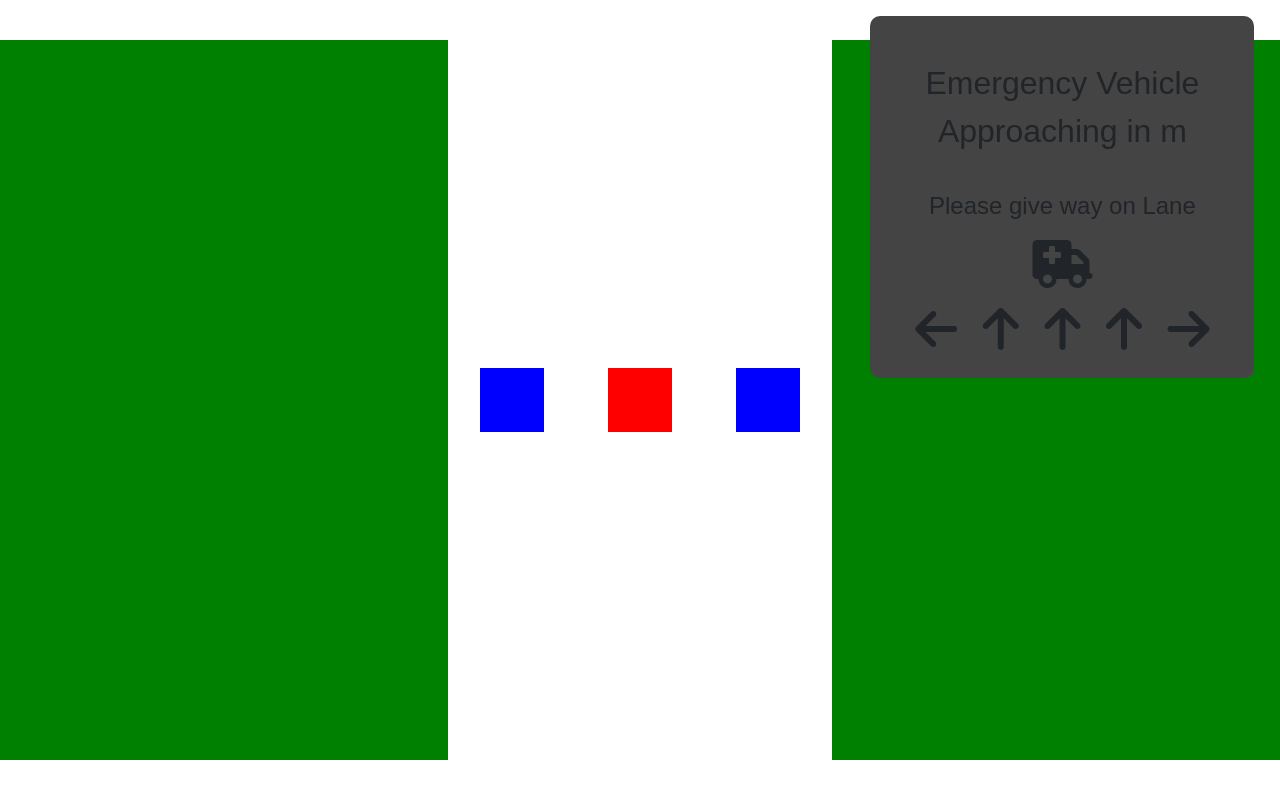
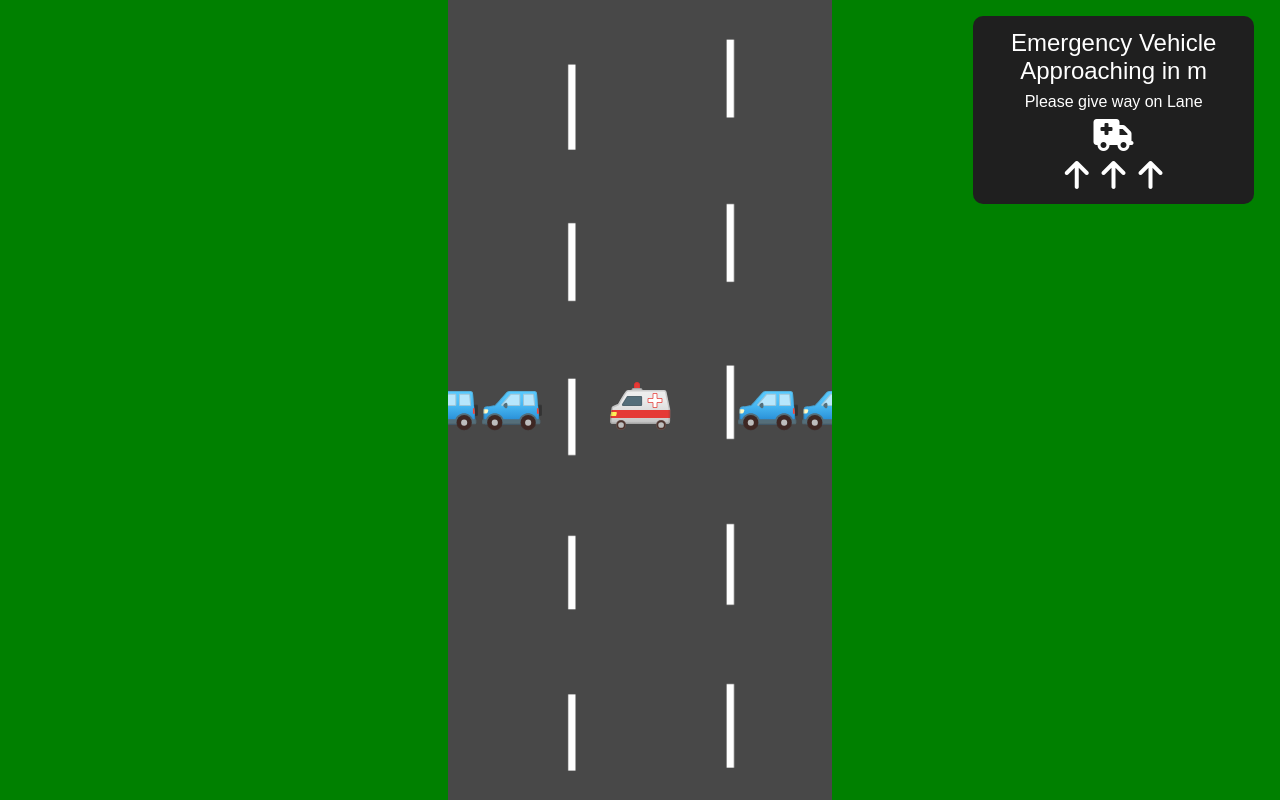
Before and after one commit to FishPain/mesos, a Flask app: page /game in a window 1280 px wide. Run offline with Flask 3, Linux system fonts and the light colour scheme.

Commit message:
feat: added game

```diff
--- a/app/static/js/game.js
+++ b/app/static/js/game.js
@@ -45,14 +45,22 @@ document.addEventListener('DOMContentLoaded', function () {
         var overlayBounds = overlay.getBoundingClientRect();
         var block3 = document.getElementById('block3');
         var block4 = document.getElementById('block4');
+        var block5 = document.getElementById('block5');
+        var block6 = document.getElementById('block6');
 
-        // 5vw to the right of the overlay for block3
+        // 5vw to the right of the overlay for block3 and block5
         block3.style.left = `${overlayBounds.right + 5 * (window.innerWidth / 100)}px`;
         block3.style.top = `${overlayBounds.top}px`;
 
-        // 5vw to the left of the overlay for block4, considering its own width
+        block5.style.left = `${overlayBounds.right + 10 * (window.innerWidth / 100)}px`;
+        block5.style.top = `${overlayBounds.top}px`;
+
+        // 5vw to the left of the overlay for block4 and block6, considering its own width
         block4.style.left = `${overlayBounds.left - block4.offsetWidth - 5 * (window.innerWidth / 100)}px`;
         block4.style.top = `${overlayBounds.top}px`;
+
+        block6.style.left = `${overlayBounds.left - block6.offsetWidth - 10 * (window.innerWidth / 100)}px`;
+        block6.style.top = `${overlayBounds.top}px`;
     }
 
     function handleMouseDown(e) {
--- a/app/templates/game.html
+++ b/app/templates/game.html
@@ -5,12 +5,6 @@
     <meta charset="UTF-8">
     <meta name="viewport" content="width=device-width, initial-scale=1.0">
     <link rel="stylesheet" href="https://cdnjs.cloudflare.com/ajax/libs/font-awesome/6.0.0-beta3/css/all.min.css">
-    <link href="https://cdn.jsdelivr.net/npm/bootstrap@5.3.3/dist/css/bootstrap.min.css" rel="stylesheet"
-        integrity="sha384-QWTKZyjpPEjISv5WaRU9OFeRpok6YctnYmDr5pNlyT2bRjXh0JMhjY6hW+ALEwIH" crossorigin="anonymous">
-    <script src="https://cdn.jsdelivr.net/npm/bootstrap@5.3.3/dist/js/bootstrap.bundle.min.js"
-        integrity="sha384-YvpcrYf0tY3lHB60NNkmXc5s9fDVZLESaAA55NDzOxhy9GkcIdslK1eN7N6jIeHz"
-        crossorigin="anonymous"></script>
-
     <title>Draggable Overlay</title>
     <style>
         body {
@@ -19,9 +13,7 @@
             font-family: Arial, sans-serif;
             display: flex;
             justify-content: flex-end;
-            /* Align items to the right */
             align-items: flex-start;
-            /* Align items to the top */
             height: 100vh;
             width: 100vw;
         }
@@ -29,94 +21,148 @@
         #overlay,
         .draggable {
             width: 5vw;
-            /* Responsive width */
             height: 5vw;
-            /* Responsive height, keeping aspect ratio square */
-            background: red;
+            background: transparent;
             position: absolute;
             touch-action: none;
-            /* Prevents native touch actions like scrolling and zooming */
+            background-image: url("static/assets/ambulance.svg");
+            background-size: contain;
+            background-repeat: no-repeat;
         }
 
         .block {
             width: 35vw;
-            /* Responsive width */
-            height: 90vh;
-            /* Responsive height */
+            height: 100%;
             position: absolute;
-            top: 5vh;
-            /* Responsive top spacing */
             background: green;
         }
 
         #block1 {
             left: 0;
-            height: 90vh;
         }
 
         #block2 {
             right: 0;
-            height: 90vh;
         }
 
-        .draggable {
-            background: red;
-            /* Different color to distinguish draggables */
+        .car {
+            width: 5vw;
+            height: 5vw;
+            position: absolute;
+            background: transparent;
+            background-size: contain;
+            background-repeat: no-repeat;
+            background-image: url("static/assets/car.svg");
         }
 
-        #block3,
-        #block4 {
-            background: blue;
+        #road {
+            width: 30vw;
+            height: 100%;
+            position: absolute;
+            left: calc(35vw);
+            background-image: url("static/assets/road.png");
+            background-size: cover;
+            background-position: center;
         }
 
         .container {
             text-align: center;
-            background-color: #444;
-            padding: 2vw;
-            /* Responsive padding */
+            background-color: #1f1f1f;
+            color: white;
+            padding: 1vw;
             border-radius: 10px;
-            width: 30vw;
-            /* Responsive width */
+            width: 20vw;
             margin-top: 2vh;
-            /* Responsive margin from the top */
             margin-right: 2vw;
-            /* Responsive margin from the right */
             z-index: 99;
+            max-width: 600px;
+            position: absolute;
+            top: 0;
+            right: 0;
         }
 
         .alert {
-            font-size: 2em;
+            font-size: 1.5em;
         }
 
         .icon {
-            margin-top: 2vh;
-            /* Responsive margin */
+            margin-top: 1vh;
         }
 
         .arrows {
-            margin-top: 2vh;
-            /* Responsive margin */
+            margin-top: 1vh;
             display: flex;
             justify-content: center;
         }
 
         .lane {
-            font-size: 1.5em;
-            margin-top: 2vh;
-            /* Responsive margin */
-            margin-bottom: 2vh;
-            /* Responsive margin */
+            font-size: 1em;
+            margin-top: 1vh;
+            margin-bottom: 1vh;
         }
 
         .arrows i,
         .fa-ambulance {
-            font-size: 3em;
-            margin: 0 1vw;
-            /* Responsive margin */
+            font-size: 2em;
+            margin: 0 0.5vw;
         }
 
         .active {
             color: orange;
+        }
+
+        /* Media Queries for smaller screens */
+        @media (max-width: 600px) {
+            .container {
+                width: 80vw;
+                padding: 2vw;
+                margin-top: 2vh;
+                margin-right: 0;
+                left: 50%;
+                transform: translateX(-50%);
+            }
+
+            .alert {
+                font-size: 1.2em;
+            }
+
+            .lane {
+                font-size: 0.8em;
+            }
+
+            .arrows i,
+            .fa-ambulance {
+                font-size: 1.5em;
+            }
+
+            #road {
+                width: 100vw;
+                height: 100%;
+                position: absolute;
+                left: 0;
+                background-image: url("static/assets/road.png");
+                background-size: contain;
+                background-position: center;
+            }
+
+            .car,
+            #overlay {
+                width: 10vw;
+                height: 10vw;
+            }
+
+            .block {
+                width: 10vw;
+                height: 100%;
+            }
+
+            #block1 {
+                left: 0;
+            }
+
+            #block2 {
+                right: 0;
+            }
         }
     </style>
 </head>
@@ -130,18 +176,19 @@
             <i class="fas fa-ambulance"></i>
         </div>
         <div class="arrows">
-            <i class="fas fa-arrow-left" id="1"></i>
+            <i class="fas fa-arrow-up" id="1"></i>
             <i class="fas fa-arrow-up" id="2"></i>
             <i class="fas fa-arrow-up" id="3"></i>
-            <i class="fas fa-arrow-up" id="4"></i>
-            <i class="fas fa-arrow-right" id="5"></i>
         </div>
     </div>
 
+    <div id="road"></div>
+
     <div id="overlay" class="draggable"></div>
-
-    <div id="block3" class="draggable"></div>
-    <div id="block4" class="draggable"></div>
+    <div id="block3" class="draggable car"></div>
+    <div id="block4" class="draggable car"></div>
+    <div id="block5" class="draggable car"></div>
+    <div id="block6" class="draggable car"></div>
 
     <div id="block1" class="block"></div>
     <div id="block2" class="block"></div>
```
Also changed, not shown: app/static/assets/ambulance.svg (added), app/static/assets/car.svg (added), app/static/assets/road.png (added).
